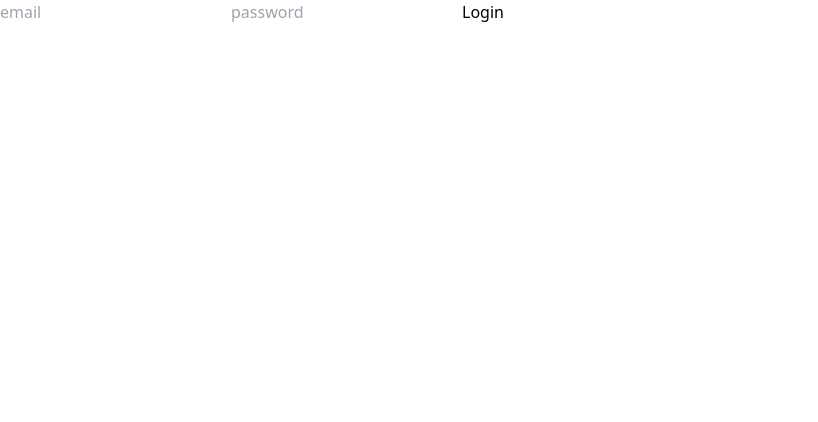
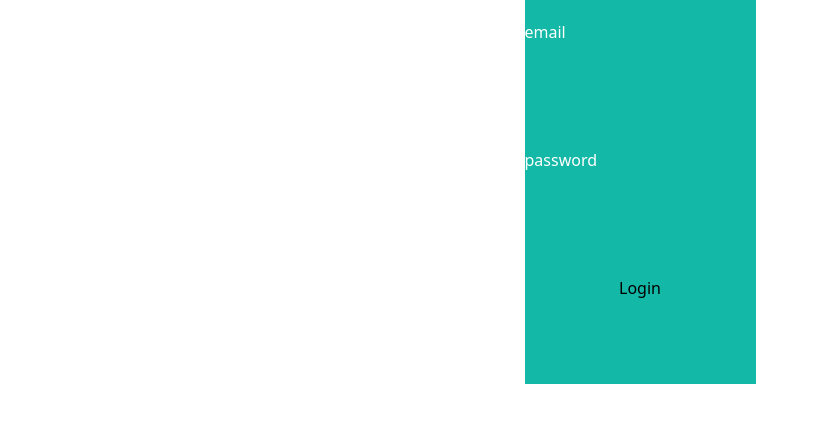
Before and after one commit to hevey/Garden-cms, a Vue app in the folder src/Garden/ClientApp/: page /login in a window 1280 px wide. Shown: the top 422 px of the page, without its empty margins (0-818 px from the left). Built offline with nearby package versions, Linux system fonts and the light colour scheme.

Commit message:
lots of authentication changes login now shows message when error occurs token is stored across browser refresh and multiple pages home and login pages confirm authenticated status.

```diff
--- a/src/Garden/ClientApp/package.json
+++ b/src/Garden/ClientApp/package.json
@@ -11,6 +11,7 @@
   "dependencies": {
     "axios": "^1.2.4",
     "pinia": "^2.0.29",
+    "pinia-plugin-persistedstate": "^3.0.2",
     "vee-validate": "^4.7.3",
     "vue": "^3.2.45",
     "vue-router": "^4.1.6"
--- a/src/Garden/ClientApp/src/App.vue
+++ b/src/Garden/ClientApp/src/App.vue
@@ -1,5 +1,5 @@
 <template>
-<router-view />
+<router-view/>
 </template>
 
 <script setup lang="ts">
--- a/src/Garden/ClientApp/src/components/LoginForm.vue
+++ b/src/Garden/ClientApp/src/components/LoginForm.vue
@@ -1,13 +1,16 @@
 <template>
-  <Form @submit="login">
-    <Field type="email" name="email" placeholder="email" :rules="validateEmail" />
-    <ErrorMessage name="email"/>
+  <div class="grid grid-cols-1 place-content-center mx-auto w-64">
+    <Form class="grid grid-cols-1 grid-rows-6 bg-teal-500 h-96 mx-auto" @submit="login">
+      <Field class="bg-transparent test-white placeholder-white row-start-1" type="email" name="email" placeholder="email" :rules="validateEmail" />
+      <ErrorMessage class="row-start-2" name="email"/>
 
-    <Field type="password" name="password" placeholder="password" :rules="validatePassword" />
-    <ErrorMessage name="password" />
+      <Field class="bg-transparent text-white placeholder-white row-start-3" type="password" name="password" placeholder="password" :rules="validatePassword" />
+      <ErrorMessage name="password row-start-4" />
 
-    <button>Login</button>
-  </Form>
+      <button class="row-start-5">Login</button>
+      <p class="row-start-6">{{errorMessage}}</p>
+    </Form>
+  </div>
 </template>
 
 <script setup lang="ts">
@@ -16,10 +19,12 @@ import { Form, Field, ErrorMessage } from "vee-validate";
 import { useRouter } from "vue-router";
 
 import { useGardenStore } from "../stores/garden";
-import { computed } from "vue";
+import {computed, ref} from "vue";
 
 const store = useGardenStore()
 const router = useRouter()
+
+const errorMessage = ref<String>("")
 
 let returnPath = computed(() => {
   let back = router.options.history.state.back
@@ -27,6 +32,8 @@ let returnPath = computed(() => {
 })
 
 function login(values: any) {
+  errorMessage.value = ""
+
   axios.post(
       'https://localhost:7161/garden/identity/login',
       {
@@ -35,13 +42,13 @@ function login(values: any) {
       }
   ).then((response) => {
     if(response.status == 200) {
-      store.token = response.data
-      store.isAuthenticated = true
+      store.setToken(response.data)
+      store.setIsAuthenticated(true)
 
       router.push(returnPath.value.toString())
     }
   }).catch((error) => {
-    console.log(error)
+    errorMessage.value = error.response.data
   })
 }
 
--- a/src/Garden/ClientApp/src/main.ts
+++ b/src/Garden/ClientApp/src/main.ts
@@ -1,13 +1,17 @@
 import { createApp } from 'vue'
 import { createPinia } from 'pinia'
 import { createRouter, createWebHistory } from "vue-router";
+import { createPersistedState } from "pinia-plugin-persistedstate";
 import './style.css'
 import Home from "./pages/Home.vue";
 import App from "./App.vue";
 import Login from "./pages/Login.vue";
 import Logout from "./pages/Logout.vue";
 
+
 const pinia = createPinia()
+pinia.use(createPersistedState())
+
 const app = createApp(App)
 
 const routes = [
--- a/src/Garden/ClientApp/src/pages/Home.vue
+++ b/src/Garden/ClientApp/src/pages/Home.vue
@@ -8,13 +8,17 @@
 <script setup lang="ts">
 import {useGardenStore} from "../stores/garden";
 import {useRouter} from "vue-router";
+import {onMounted} from "vue";
 
 const store = useGardenStore()
 const router = useRouter()
 
-if(!store.isAuthenticated) {
-  router.push('/login')
-}
+onMounted(() => {
+
+  if(!store.getIsAuthenticated()) {
+    router.push('/login')
+  }
+})
 
 function Logout() {
   router.push('/logout')
--- a/src/Garden/ClientApp/src/pages/Login.vue
+++ b/src/Garden/ClientApp/src/pages/Login.vue
@@ -1,9 +1,24 @@
 <template>
-<login-form />
+  <div class="h-screen w-screen">
+    <login-form />
+  </div>
 </template>
 
 <script setup lang="ts">
 import LoginForm from "../components/LoginForm.vue";
+import {onMounted} from "vue";
+import {useGardenStore} from "../stores/garden";
+import {useRouter} from "vue-router";
+
+const store = useGardenStore()
+const router = useRouter()
+
+onMounted(() => {
+
+  if(store.getIsAuthenticated()) {
+    router.push('/')
+  }
+})
 
 </script>
 
--- a/src/Garden/ClientApp/src/stores/garden.ts
+++ b/src/Garden/ClientApp/src/stores/garden.ts
@@ -1,9 +1,32 @@
 import {defineStore} from "pinia";
 
-export const useGardenStore = defineStore('garden', () => {
-    return {
-        token: "",
-        isAuthenticated: false
+export type GardenState = {
+    token: string,
+    isAuthenticated: boolean
+}
+export const useGardenStore = defineStore('garden', {
+    state: () => {
+        return {
+            token: "",
+            isAuthenticated: false
+        } as GardenState
+    },
+    persist: true,
+    actions: {
+        getToken() {
+            return this.token
+        },
 
+        getIsAuthenticated() {
+            return this.isAuthenticated
+        },
+
+        setToken(value: string) {
+            this.token = value
+        },
+
+        setIsAuthenticated(value: boolean) {
+            this.isAuthenticated = value
+        }
     }
 })
```
Also changed, not shown: 1 other file (tests, documents, lock files or other folders).
